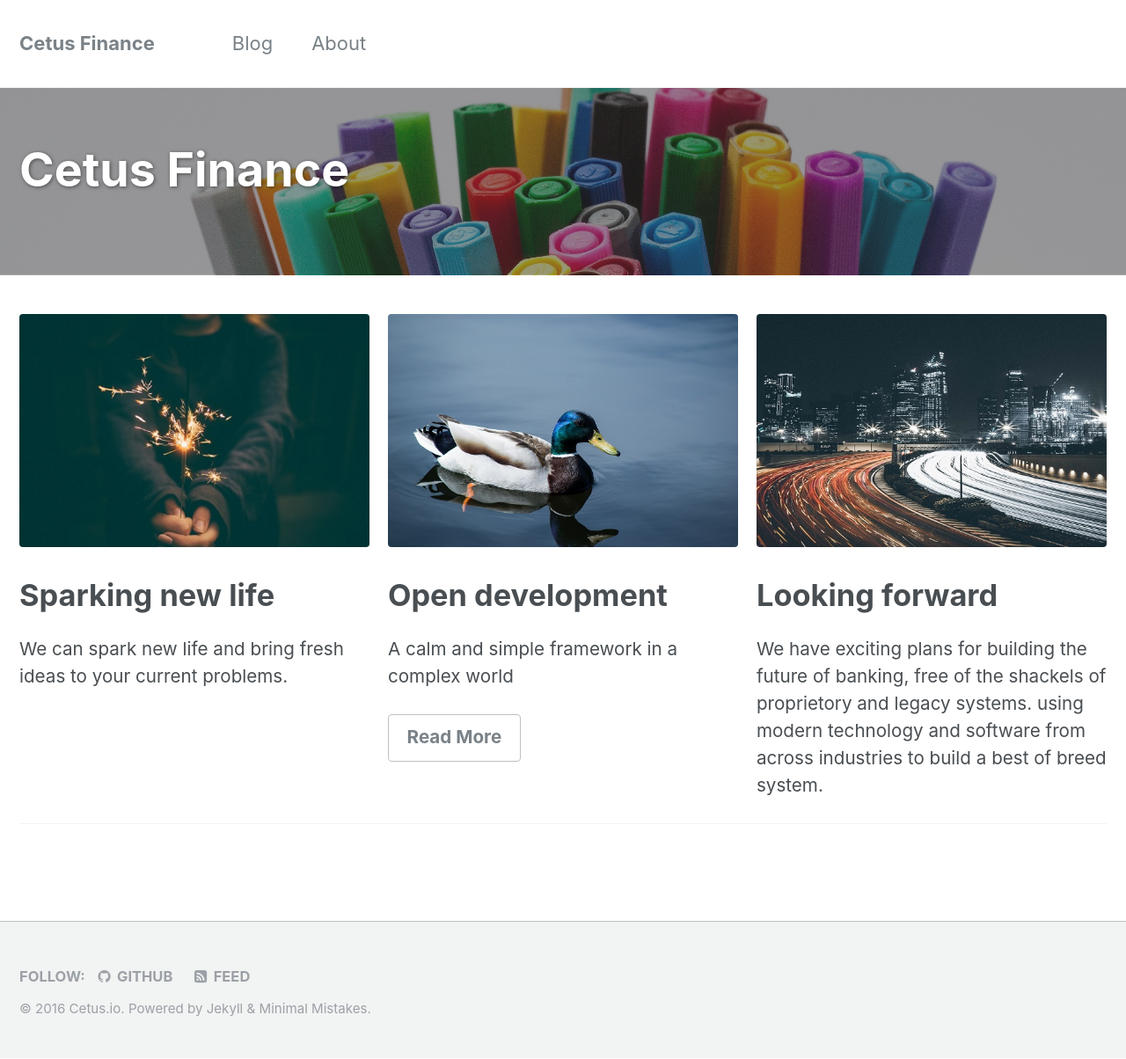
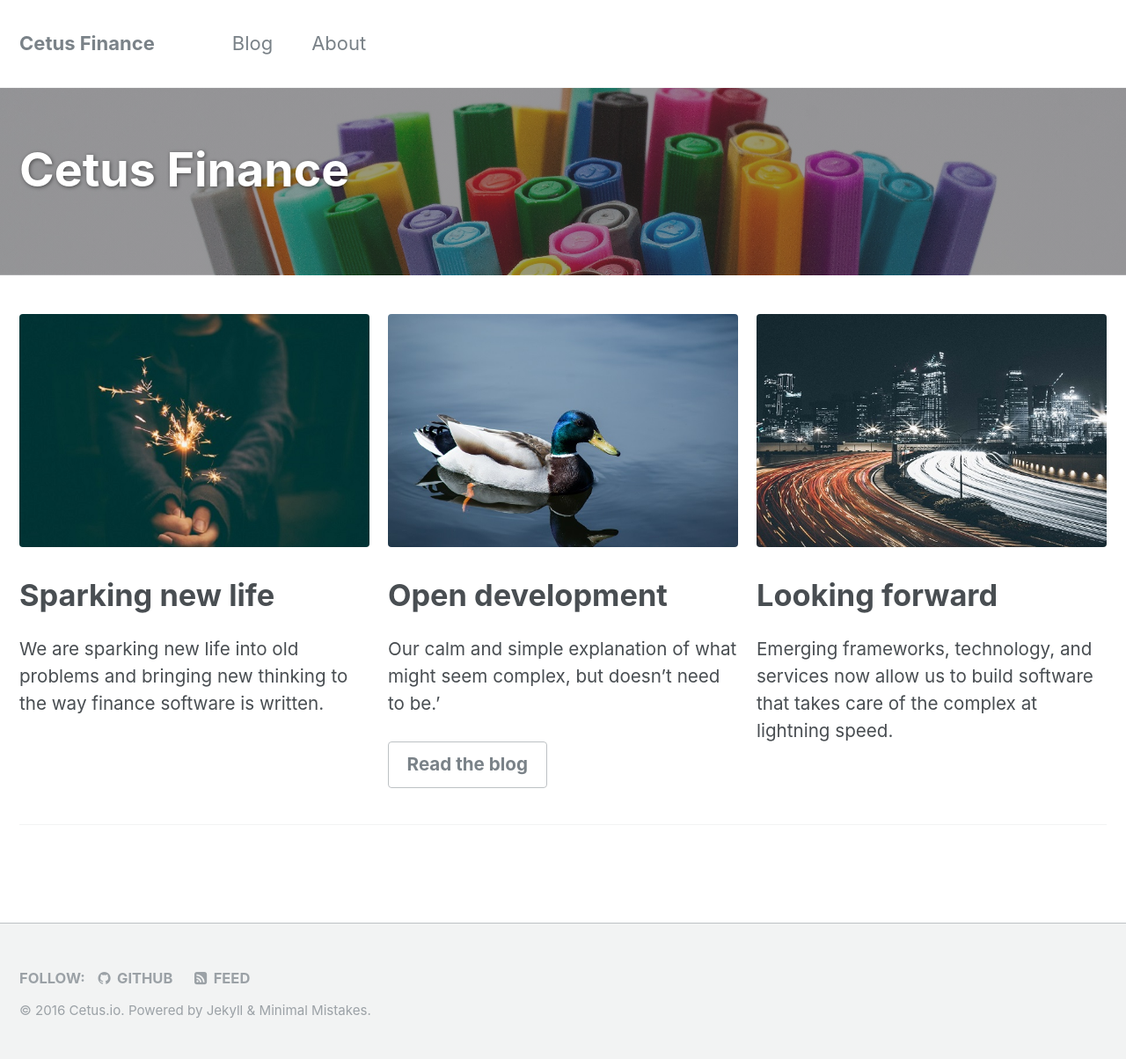
Before and after one commit to cetusfinance/cetusfinance.github.io, a Jekyll site: the page built from index.html, in a window 1280 px wide. Shown: the whole page at 88% size. Built offline with Jekyll 4.4.1, drawn with Linux system fonts in a browser that asks for light colours; the list of posts is cut into pages by our own code.

```diff
--- a/index.html
+++ b/index.html
@@ -9,18 +9,17 @@ feature_row:
   - image_path: frontGrid1.jpg
     alt: "Sparkler"
     title: "Sparking new life"
-    excerpt: "We can spark new life and bring fresh ideas to your current problems."
+    excerpt: "We are sparking new life into old problems and bringing new thinking to the way finance software is written."
   - image_path: frontGrid2.jpg
     alt: "Duck in calm water"
     title: "Open development"
-    excerpt: "A calm and simple framework in a complex world"
+    excerpt: "Our calm and simple explanation of what might seem complex, but doesn't need to be.'"
     url: "/blog/"
-    btn_label: "Read More"
+    btn_label: "Read the blog"
     btn_class: "btn--inverse"
   - image_path: frontGrid3.jpg
     title: "Looking forward"
-    excerpt: "We have exciting plans for building the future of banking, free of the shackels of proprietory and legacy systems.
-    using modern technology and software from across industries to build a best of breed system."
+    excerpt: "Emerging frameworks, technology, and services now allow us to build software that takes care of the complex at lightning speed."
 ---
 
 {% include base_path %}
```
Also changed, not shown: _posts/tim/2016-11-16-Whats-this-about-then.md (added, +57 -0 lines), _posts/gav/2999-10-24-It-all-started-in-2007.md (renamed from _posts/gav/2016-10-24-It-all-started-in-2007.md), _posts/tim/2999-10-25-Setting-up.md (renamed from _posts/tim/2016-10-25-Setting-up.md), _posts/tim/2999-10-26-Digging-in.md (renamed from _posts/tim/2016-10-26-Digging-in.md), _posts/tim/2999-11-13-Time-ticks-on.md (renamed from _posts/tim/2016-11-13-Time-ticks-on.md), images/CleaningTheCode/2016-11-14 23_22_35-cmd - MathSpeed46.bat  lininterp (Admin).png (added), images/CleaningTheCode/2016-11-15 01_48_57-cmd.png (added), images/CleaningTheCode/2016-11-15 01_49_28-Qwack - Microsoft Visual Studio (Administrator).png (added), images/PerformanceCounts/2016-11-13 21_08_20-cmd - mathspeed46  solveois (Admin).png (added), images/PerformanceCounts/2016-11-13 21_13_06-Qwack - Microsoft Visual Studio (Administrator).png (added), images/PerformanceCounts/2016-11-13 21_13_35-Qwack - Microsoft Visual Studio (Administrator).png (added), images/PerformanceCounts/2016-11-14 02_39_56-cmd - mathspeed46  solveois (Admin).png (added), images/PerformanceCounts/2016-11-14 21_32_22-cmd (Admin).png (added), images/PerformanceCounts/2016-11-14 21_55_09-Qwack - Microsoft Visual Studio.png (added), 1 more files.
